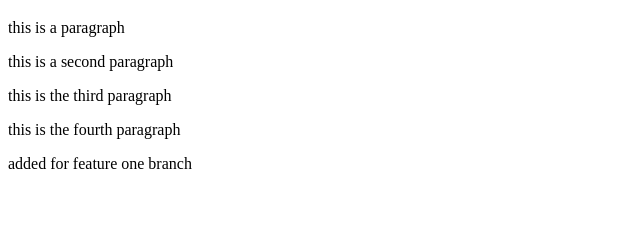
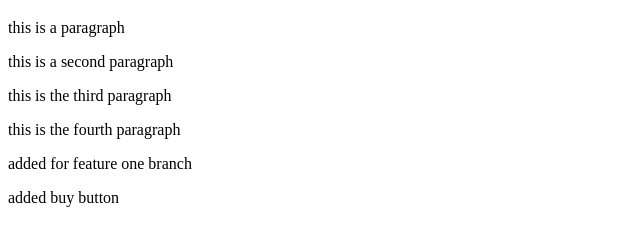
Before and after one commit to AjayKumar101999/git-test, a website: page index.html in a window 1280 px wide. Shown: the part 61-306 px from the top of the page, without its empty margins (0-640 px from the left). Drawn offline with Linux system fonts and the light colour scheme.

Commit message:
added button

```diff
--- a/index.html
+++ b/index.html
@@ -14,6 +14,7 @@
 
     <p>this is the fourth paragraph</p>
     <p>added for feature one branch</p>
+    <p>added buy button</p>
 
 
 </body>
```
